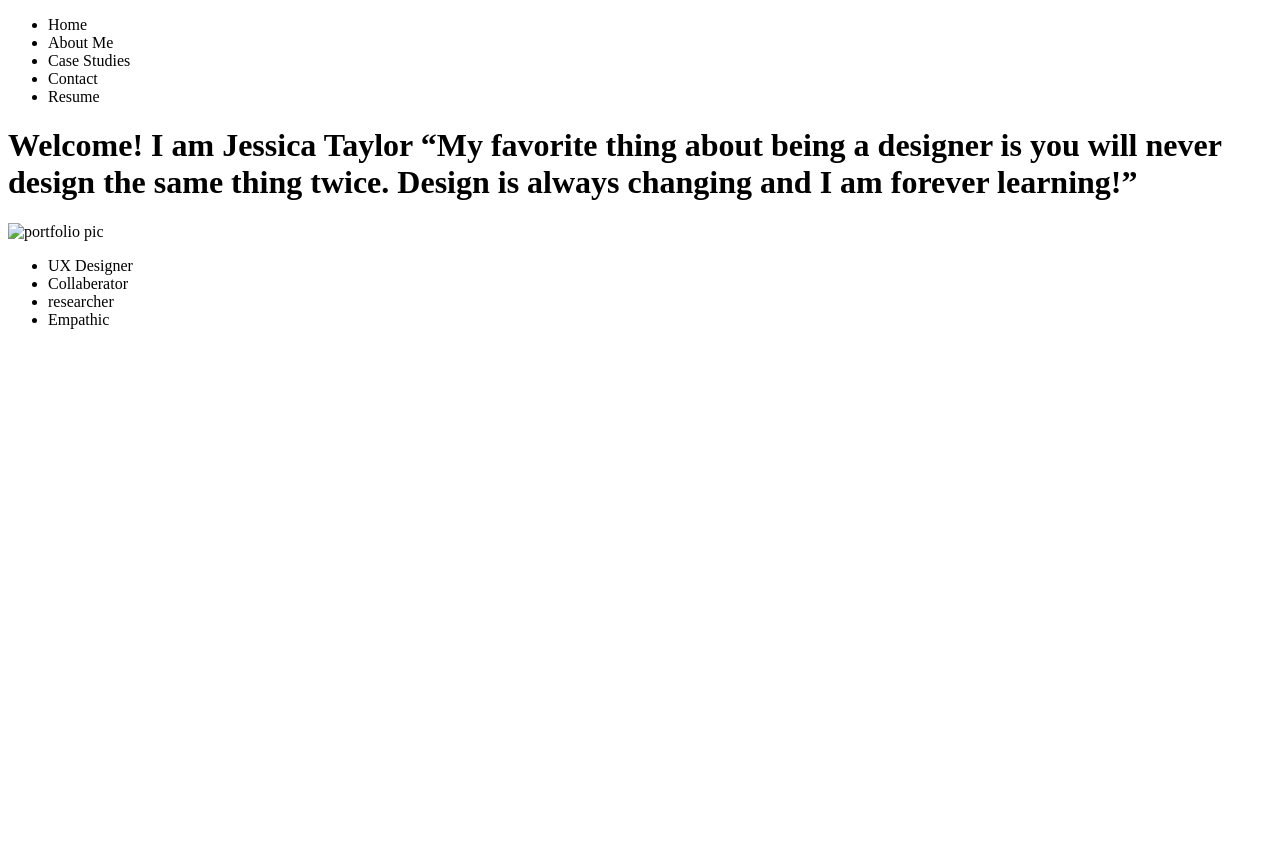
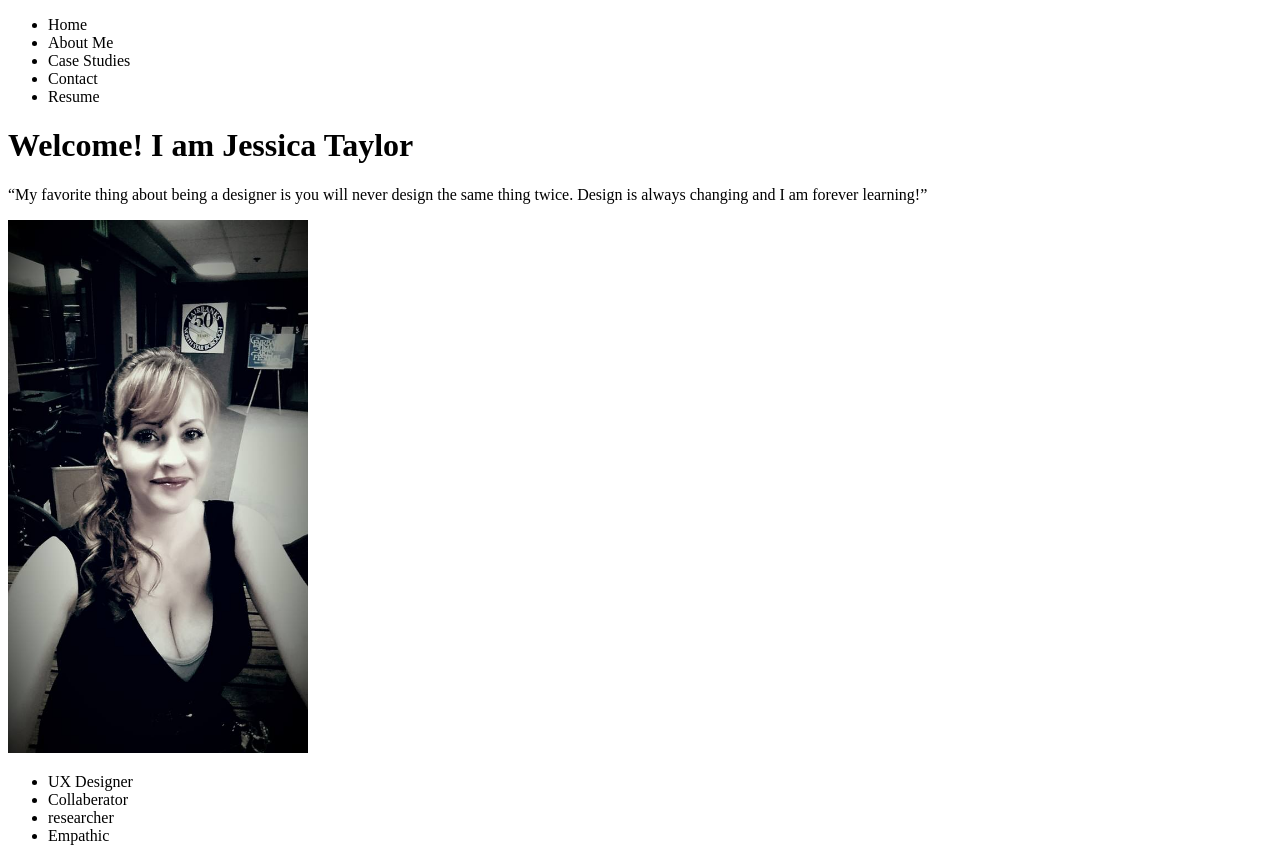
Before and after one commit to lionsden0427/UX_UI_HW_17, a plain HTML site: page index.html in a window 1280 px wide. Before the commit the page ends 800 px from the top, so only its background shows below. Drawn offline with Linux system fonts and the light colour scheme.

Commit message:
commit the verbage on photo me1 and rmvd spc

```diff
--- a/index.html
+++ b/index.html
@@ -14,10 +14,10 @@
     <li>Resume</li>
 
 </ul>
-<h1>Welcome! I am Jessica Taylor
-    “My favorite thing about being a designer is you will never design the same thing twice. Design is always changing and I am forever  learning!”</h1>
+<h1>Welcome! I am Jessica Taylor</h1>
+   <p>“My favorite thing about being a designer is you will never design the same thing twice. Design is always changing and I am forever  learning!”</p>
 
-    <p> <img src="me 1.jpg" alt="portfolio pic"</p>
+    <img src="images/me1.jpg" alt="portfolio pic" width="300px">
 
     <ul>
         <li>UX Designer</li>
```
Also changed, not shown: images/me1.jpg (renamed from images/me 1.jpg).
